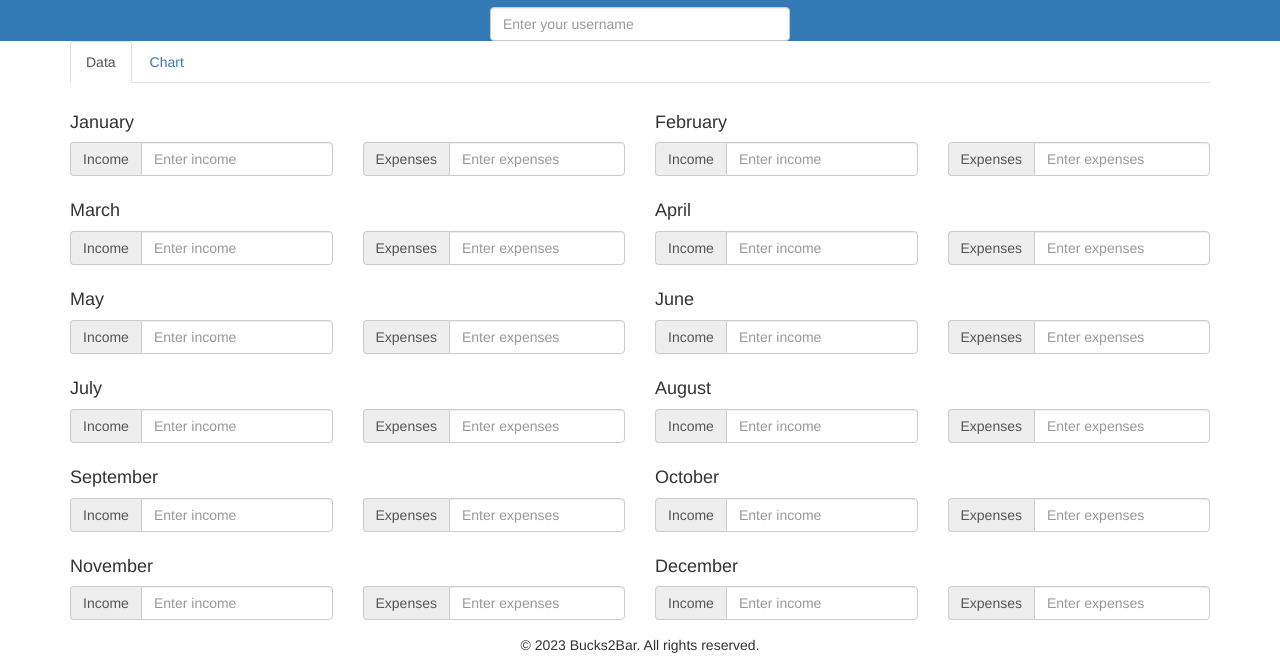
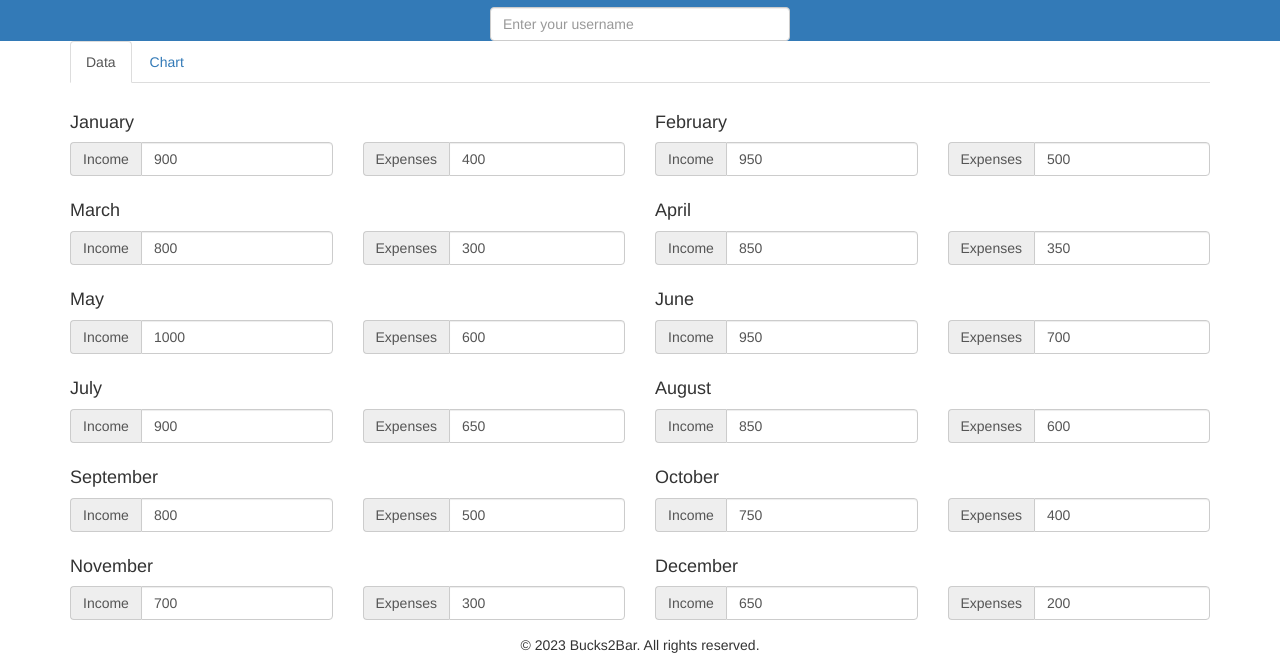
Before and after one commit to ingjohnguerrero/Copilot-course, a website: page index.html in a window 1280 px wide. Shown: the part 145-810 px from the top of the page. Drawn offline with nearby package versions, Linux system fonts and the light colour scheme.

Commit message:
fix: set default values for income and expenses inputs in monthly tracker

```diff
--- a/index.html
+++ b/index.html
@@ -44,7 +44,7 @@
             <div class="form-group">
               <div class="input-group">
                 <span class="input-group-addon" id="income-january-label">Income</span>
-                <input type="number" class="form-control" id="income-january" placeholder="Enter income" aria-describedby="income-january-label">
+                <input type="number" class="form-control" id="income-january" placeholder="Enter income" aria-describedby="income-january-label" value="900">
               </div>
             </div>
           </div>
@@ -52,7 +52,7 @@
             <div class="form-group">
               <div class="input-group">
                 <span class="input-group-addon" id="expenses-january-label">Expenses</span>
-                <input type="number" class="form-control" id="expenses-january" placeholder="Enter expenses" aria-describedby="expenses-january-label">
+                <input type="number" class="form-control" id="expenses-january" placeholder="Enter expenses" aria-describedby="expenses-january-label" value="400">
               </div>
             </div>
           </div>
@@ -66,7 +66,7 @@
             <div class="form-group">
               <div class="input-group">
                 <span class="input-group-addon" id="income-february-label">Income</span>
-                <input type="number" class="form-control" id="income-february" placeholder="Enter income" aria-describedby="income-february-label">
+                <input type="number" class="form-control" id="income-february" placeholder="Enter income" aria-describedby="income-february-label" value="950">
               </div>
             </div>
           </div>
@@ -74,7 +74,7 @@
             <div class="form-group">
               <div class="input-group">
                 <span class="input-group-addon" id="expenses-february-label">Expenses</span>
-                <input type="number" class="form-control" id="expenses-february" placeholder="Enter expenses" aria-describedby="expenses-february-label">
+                <input type="number" class="form-control" id="expenses-february" placeholder="Enter expenses" aria-describedby="expenses-february-label" value="500">
               </div>
             </div>
           </div>
@@ -89,7 +89,7 @@
             <div class="form-group">
               <div class="input-group">
                 <span class="input-group-addon" id="income-march-label">Income</span>
-                <input type="number" class="form-control" id="income-march" placeholder="Enter income" aria-describedby="income-march-label">
+                <input type="number" class="form-control" id="income-march" placeholder="Enter income" aria-describedby="income-march-label" value="800">
               </div>
             </div>
           </div>
@@ -97,7 +97,7 @@
             <div class="form-group">
               <div class="input-group">
                 <span class="input-group-addon" id="expenses-march-label">Expenses</span>
-                <input type="number" class="form-control" id="expenses-march" placeholder="Enter expenses" aria-describedby="expenses-march-label">
+                <input type="number" class="form-control" id="expenses-march" placeholder="Enter expenses" aria-describedby="expenses-march-label" value="300">
               </div>
             </div>
           </div>
@@ -110,7 +110,7 @@
             <div class="form-group">
               <div class="input-group">
                 <span class="input-group-addon" id="income-april-label">Income</span>
-                <input type="number" class="form-control" id="income-april" placeholder="Enter income" aria-describedby="income-april-label">
+                <input type="number" class="form-control" id="income-april" placeholder="Enter income" aria-describedby="income-april-label" value="850">
               </div>
             </div>
           </div>
@@ -118,7 +118,7 @@
             <div class="form-group">
               <div class="input-group">
                 <span class="input-group-addon" id="expenses-april-label">Expenses</span>
-                <input type="number" class="form-control" id="expenses-april" placeholder="Enter expenses" aria-describedby="expenses-april-label">
+                <input type="number" class="form-control" id="expenses-april" placeholder="Enter expenses" aria-describedby="expenses-april-label" value="350">
               </div>
             </div>
           </div>
@@ -133,7 +133,7 @@
             <div class="form-group">
               <div class="input-group">
                 <span class="input-group-addon" id="income-may-label">Income</span>
-                <input type="number" class="form-control" id="income-may" placeholder="Enter income" aria-describedby="income-may-label">
+                <input type="number" class="form-control" id="income-may" placeholder="Enter income" aria-describedby="income-may-label" value="1000">
               </div>
             </div>
           </div>
@@ -141,7 +141,7 @@
             <div class="form-group">
               <div class="input-group">
                 <span class="input-group-addon" id="expenses-may-label">Expenses</span>
-                <input type="number" class="form-control" id="expenses-may" placeholder="Enter expenses" aria-describedby="expenses-may-label">
+                <input type="number" class="form-control" id="expenses-may" placeholder="Enter expenses" aria-describedby="expenses-may-label" value="600">
               </div>
             </div>
           </div>
@@ -154,7 +154,7 @@
             <div class="form-group">
               <div class="input-group">
                 <span class="input-group-addon" id="income-june-label">Income</span>
-                <input type="number" class="form-control" id="income-june" placeholder="Enter income" aria-describedby="income-june-label">
+                <input type="number" class="form-control" id="income-june" placeholder="Enter income" aria-describedby="income-june-label" value="950">
               </div>
             </div>
           </div>
@@ -162,7 +162,7 @@
             <div class="form-group">
               <div class="input-group">
                 <span class="input-group-addon" id="expenses-june-label">Expenses</span>
-                <input type="number" class="form-control" id="expenses-june" placeholder="Enter expenses" aria-describedby="expenses-june-label">
+                <input type="number" class="form-control" id="expenses-june" placeholder="Enter expenses" aria-describedby="expenses-june-label" value="700">
               </div>
             </div>
           </div>
@@ -177,7 +177,7 @@
             <div class="form-group">
               <div class="input-group">
                 <span class="input-group-addon" id="income-july-label">Income</span>
-                <input type="number" class="form-control" id="income-july" placeholder="Enter income" aria-describedby="income-july-label">
+                <input type="number" class="form-control" id="income-july" placeholder="Enter income" aria-describedby="income-july-label" value="900">
               </div>
             </div>
           </div>
@@ -185,7 +185,7 @@
             <div class="form-group">
               <div class="input-group">
                 <span class="input-group-addon" id="expenses-july-label">Expenses</span>
-                <input type="number" class="form-control" id="expenses-july" placeholder="Enter expenses" aria-describedby="expenses-july-label">
+                <input type="number" class="form-control" id="expenses-july" placeholder="Enter expenses" aria-describedby="expenses-july-label" value="650">
               </div>
             </div>
           </div>
@@ -198,7 +198,7 @@
             <div class="form-group">
               <div class="input-group">
                 <span class="input-group-addon" id="income-august-label">Income</span>
-                <input type="number" class="form-control" id="income-august" placeholder="Enter income" aria-describedby="income-august-label">
+                <input type="number" class="form-control" id="income-august" placeholder="Enter income" aria-describedby="income-august-label" value="850">
               </div>
             </div>
           </div>
@@ -206,7 +206,7 @@
             <div class="form-group">
               <div class="input-group">
                 <span class="input-group-addon" id="expenses-august-label">Expenses</span>
-                <input type="number" class="form-control" id="expenses-august" placeholder="Enter expenses" aria-describedby="expenses-august-label">
+                <input type="number" class="form-control" id="expenses-august" placeholder="Enter expenses" aria-describedby="expenses-august-label" value="600">
               </div>
             </div>
           </div>
@@ -221,7 +221,7 @@
             <div class="form-group">
               <div class="input-group">
                 <span class="input-group-addon" id="income-september-label">Income</span>
-                <input type="number" class="form-control" id="income-september" placeholder="Enter income" aria-describedby="income-september-label">
+                <input type="number" class="form-control" id="income-september" placeholder="Enter income" aria-describedby="income-september-label" value="800">
               </div>
             </div>
           </div>
@@ -229,7 +229,7 @@
             <div class="form-group">
               <div class="input-group">
                 <span class="input-group-addon" id="expenses-september-label">Expenses</span>
-                <input type="number" class="form-control" id="expenses-september" placeholder="Enter expenses" aria-describedby="expenses-september-label">
+                <input type="number" class="form-control" id="expenses-september" placeholder="Enter expenses" aria-describedby="expenses-september-label" value="500">
               </div>
             </div>
           </div>
@@ -242,7 +242,7 @@
             <div class="form-group">
               <div class="input-group">
                 <span class="input-group-addon" id="income-october-label">Income</span>
-                <input type="number" class="form-control" id="income-october" placeholder="Enter income" aria-describedby="income-october-label">
+                <input type="number" class="form-control" id="income-october" placeholder="Enter income" aria-describedby="income-october-label" value="750">
               </div>
             </div>
           </div>
@@ -250,7 +250,7 @@
             <div class="form-group">
               <div class="input-group">
                 <span class="input-group-addon" id="expenses-october-label">Expenses</span>
-                <input type="number" class="form-control" id="expenses-october" placeholder="Enter expenses" aria-describedby="expenses-october-label">
+                <input type="number" class="form-control" id="expenses-october" placeholder="Enter expenses" aria-describedby="expenses-october-label" value="400">
               </div>
             </div>
           </div>
@@ -265,7 +265,7 @@
             <div class="form-group">
               <div class="input-group">
                 <span class="input-group-addon" id="income-november-label">Income</span>
-                <input type="number" class="form-control" id="income-november" placeholder="Enter income" aria-describedby="income-november-label">
+                <input type="number" class="form-control" id="income-november" placeholder="Enter income" aria-describedby="income-november-label" value="700">
               </div>
             </div>
           </div>
@@ -273,7 +273,7 @@
             <div class="form-group">
               <div class="input-group">
                 <span class="input-group-addon" id="expenses-november-label">Expenses</span>
-                <input type="number" class="form-control" id="expenses-november" placeholder="Enter expenses" aria-describedby="expenses-november-label">
+                <input type="number" class="form-control" id="expenses-november" placeholder="Enter expenses" aria-describedby="expenses-november-label" value="300">
               </div>
             </div>
           </div>
@@ -286,7 +286,7 @@
             <div class="form-group">
               <div class="input-group">
                 <span class="input-group-addon" id="income-december-label">Income</span>
-                <input type="number" class="form-control" id="income-december" placeholder="Enter income" aria-describedby="income-december-label">
+                <input type="number" class="form-control" id="income-december" placeholder="Enter income" aria-describedby="income-december-label" value="650">
               </div>
             </div>
           </div>
@@ -294,7 +294,7 @@
             <div class="form-group">
               <div class="input-group">
                 <span class="input-group-addon" id="expenses-december-label">Expenses</span>
-                <input type="number" class="form-control" id="expenses-december" placeholder="Enter expenses" aria-describedby="expenses-december-label">
+                <input type="number" class="form-control" id="expenses-december" placeholder="Enter expenses" aria-describedby="expenses-december-label" value="200">
               </div>
             </div>
           </div>
```
